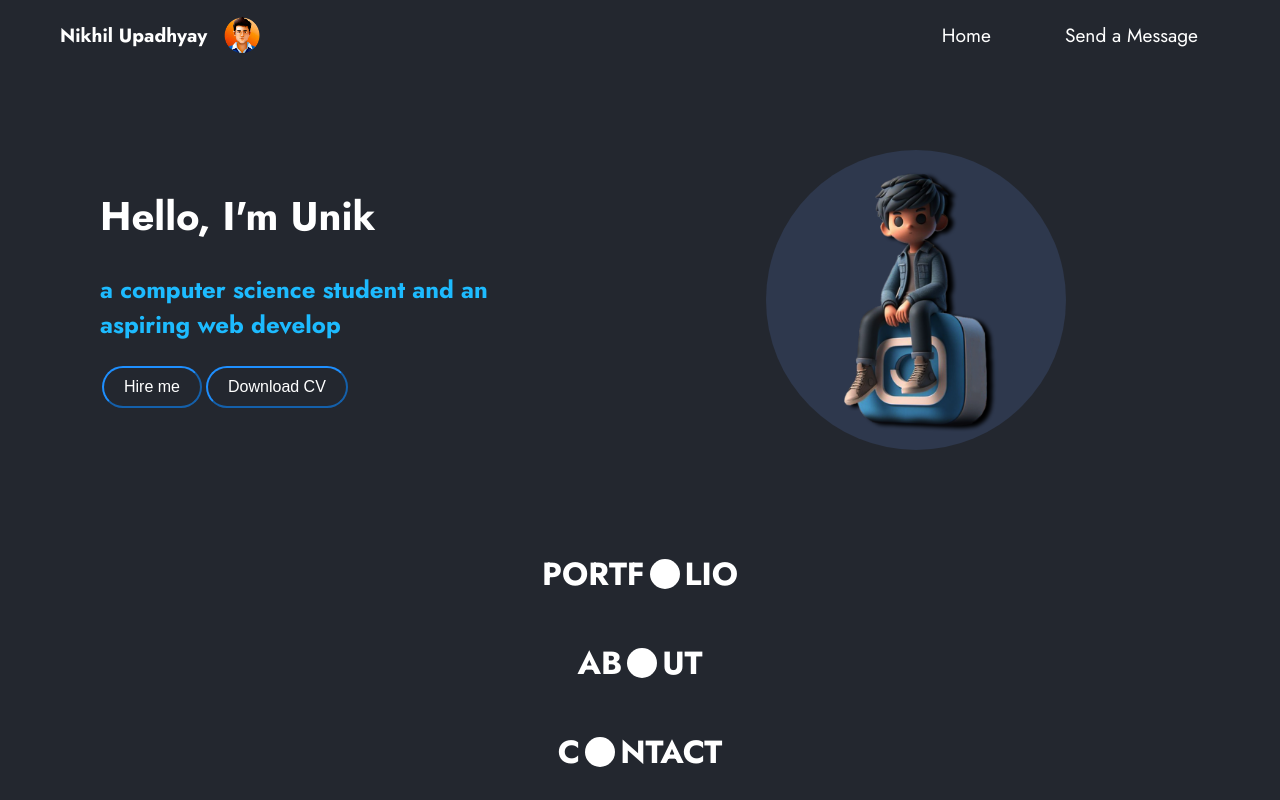
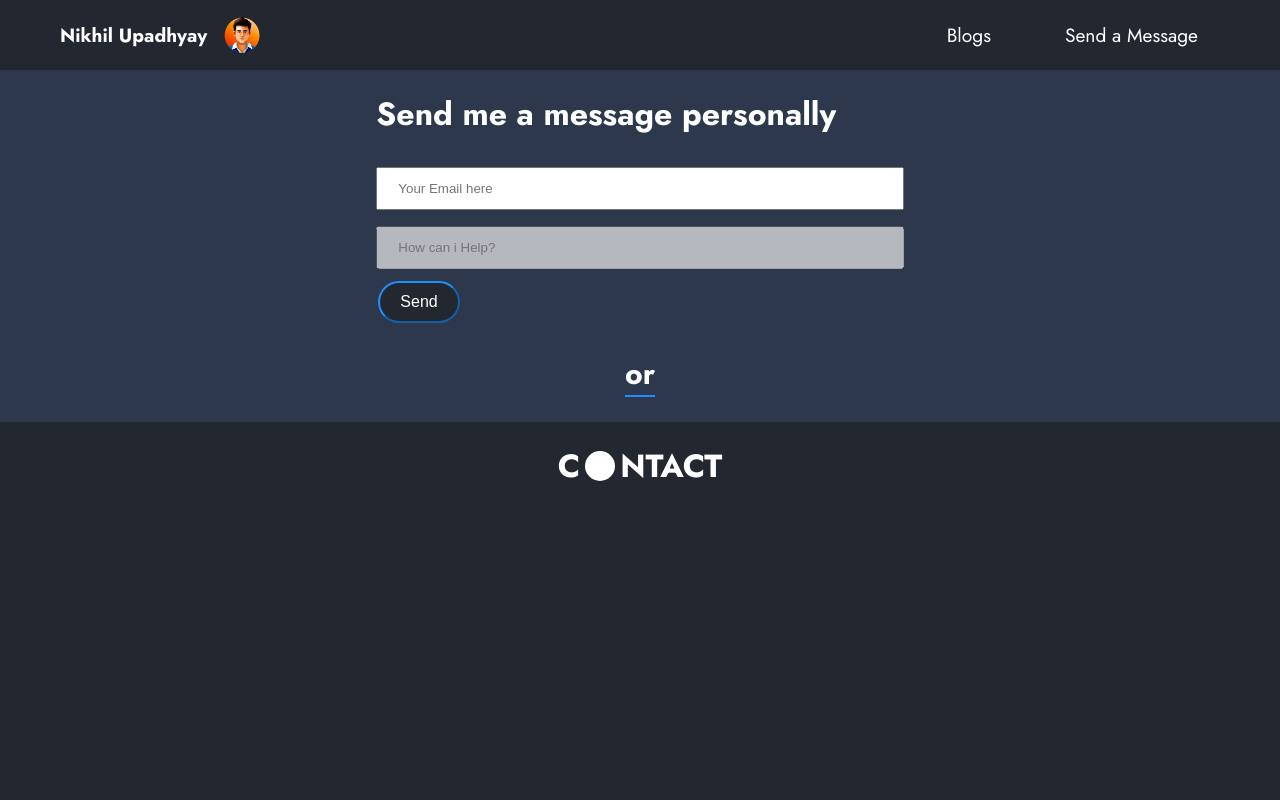
Before and after one commit to Unik477/Portfolio, a React (Create React App) app: page /message in a window 1280 px wide. Built offline with nearby package versions, Linux system fonts and the light colour scheme.

Commit message:
message component added

```diff
--- a/src/App.css
+++ b/src/App.css
@@ -2,6 +2,9 @@
 @import url('https://fonts.googleapis.com/css2?family=Marcellus&display=swap');
 @import url('https://fonts.googleapis.com/css2?family=Jost:ital,wght@0,100..900;1,100..900&display=swap');
 
+body::-webkit-scrollbar {
+  display: none;
+}
 body{
   font-family: "Jost", sans-serif;
   font-weight: 400;
@@ -55,11 +58,20 @@ button:hover {
 
 .unik{
   display: flex;
+  transition: all 0.3s ease;
   align-items: center;
 }
+.unik:hover{
+  cursor: pointer;
+
+}
 .navbar .unik h4 {
- margin: 0;
+  transition: all 0.3s ease;
+  margin: 0;
   color: white;
+}
+.unik h4:hover{
+  color: #1e8fff;
 }
 .avatar{
   margin-left: 10px;
@@ -82,6 +94,7 @@ button:hover {
 }
 
 .nav-links ul li a {
+  transition: all 0.5s ease;
   color: white;
   text-decoration: none;
   padding-left: 12px;
@@ -92,6 +105,7 @@ button:hover {
 
 .nav-links ul li a:hover{
   /* color: #1e90ff; */
+  cursor: pointer;
   border-radius: 50px;
   background-color: rgba(218, 214, 214, 0.178);
 }
@@ -253,7 +267,7 @@ button:hover {
 
 /* slickDots */
 .slick-dots li button:before {
-  color:white;
+  color:rgb(255, 255, 255);
 }
 
 
@@ -466,6 +480,42 @@ button:hover {
 }
 /* About ends */
 
+/* Message starts */
+.outer-message{
+  align-items: center;
+  justify-content: center;
+  display: flex;
+  flex-direction: column;
+  background-color: #2e384d;
+  color: white;
+}
+.outer-message h2{
+  font-size: 30px;
+ border-bottom:2px solid #1e8fff;
+
+
+}
+.send-message{
+  display: inline-block;
+
+
+}
+.send-message form{
+  width: 100%;
+}
+.send-message input[type=text] {
+  width: 100%;
+  padding: 12px 20px;
+  margin: 8px 0;
+  box-sizing: border-box;
+}
+.send-message input[type=email] {
+  width: 100%;
+  padding: 12px 20px;
+  margin: 8px 0;
+  box-sizing: border-box;
+}
+/* Message ends */
 /* footer starts */
 
 
--- a/src/App.js
+++ b/src/App.js
@@ -1,21 +1,13 @@
-// import Navbar from './Components/Navbar/Navbar';
-// import { Router,Routes, Route } from "react-router-dom";
-import Home from "./Components/Home/heroSection";
-// import Education from './Components/Education/education';
-import Navbar from "./Components/Navbar/Navbar";
-import Footer from "./Components/Footer/footer";
-import About from "./Components/About/about";
-import Portfolio from "./Components/Portfolio/portfolio";
+
+
+import Message from "./Components/Send Message/Message";
 import "./App.css";
+import Home from "./Components/Home/Home";
 
 function App() {
   return (
     <>
-      <Navbar />
-      <Home />
-      <Portfolio />
-      <About />
-      <Footer />
+      <Home/>
 
     </>
   );
--- /dev/null
+++ b/src/Components/Home/Home.jsx
@@ -0,0 +1,15 @@
+import HeroSection from "../Home/heroSection";
+import Portfolio from "../Portfolio/portfolio";
+import About from "../About/about";
+import Footer from "../Footer/footer";
+
+export default function Home() {
+  return (
+    <>
+      <HeroSection />
+      <Portfolio />
+      <About />
+      <Footer />
+    </>
+  );
+}
--- a/src/Components/Home/heroSection.jsx
+++ b/src/Components/Home/heroSection.jsx
@@ -1,7 +1,7 @@
 
 import homeDesign from "./homeimg2.png"
 import Name from "./name"
-export default function Home(){
+export default function HeroSection(){
     return(
         <div  className='home'>
             <div className="homeName" style={{width:"40%"}}>
--- a/src/Components/Navbar/Navbar.jsx
+++ b/src/Components/Navbar/Navbar.jsx
@@ -1,19 +1,19 @@
 import avatar from "./avatar.png"
-
+import { useNavigate } from "react-router"
 export default function Navbar(){
-
+const navigate=useNavigate()
 return(
     <div className="navbar">
-        <div className="unik">
+        <div className="unik" onClick={()=>navigate("/")}>
         <h4 >Nikhil Upadhyay</h4>
         <img className="avatar" src={avatar} alt="avatar"/>
         </div>
 
         <div className="nav-links">
        <ul>
-            <li><a href="/">Home</a></li>
-            <li><a href="/">Send a Message</a></li>
-            {/* <li><a href="/">Know me More</a></li> */}
+            {/* <li><a onClick={()=>navigate("/")}>Home</a></li> */}
+            <li><a onClick={()=>navigate("/")}>Blogs</a></li>
+            <li><a onClick={()=>navigate("/message")}>Send a Message</a></li>
         </ul>
         </div>
     </div>
--- /dev/null
+++ b/src/Components/Send Message/Message.js
@@ -0,0 +1,39 @@
+import Footer from "../Footer/footer"
+import { useState } from "react"
+
+export default function Message(){
+
+    const[message, setMessage]=useState("")
+
+function handleClick(){
+    alert("Message Sent!")
+}
+
+function handleChange(e){
+    setMessage(e.target.value)
+}
+
+
+    return(
+        <>
+        <div className="outer-message">
+            <div className="send-message">
+            <form>
+                <h1>Send me a message personally</h1>
+
+                <input type="email" placeholder="Your Email here" value={message} onChange={handleChange}/>
+
+                <input type="text" disabled={message===""} placeholder="How can i Help?"/>
+                <button onClick={handleClick}>Send</button>
+
+            </form>
+            </div>
+
+            <h2>or</h2>
+        </div>
+
+        <Footer/>
+
+        </>
+    )
+}
--- a/src/index.js
+++ b/src/index.js
@@ -1,13 +1,23 @@
 import React from 'react';
 import ReactDOM from 'react-dom/client';
+import { BrowserRouter as Router,Routes, Route } from "react-router-dom";
 import './index.css';
 import App from './App';
 import reportWebVitals from './reportWebVitals';
+import Message from './Components/Send Message/Message';
+import Navbar from './Components/Navbar/Navbar';
 
 const root = ReactDOM.createRoot(document.getElementById('root'));
 root.render(
   <React.StrictMode>
-    <App />
+     <Router>
+      <Navbar/>
+      <Routes>
+        <Route exact path="/" element={<App />}/>
+        <Route exact path="/message" element={<Message />}/>
+      </Routes>
+    </Router>
+
   </React.StrictMode>
 );
 
```
Also changed, not shown: src/Components/Portfolio/portfolio.jsx (+138 -73 lines).
